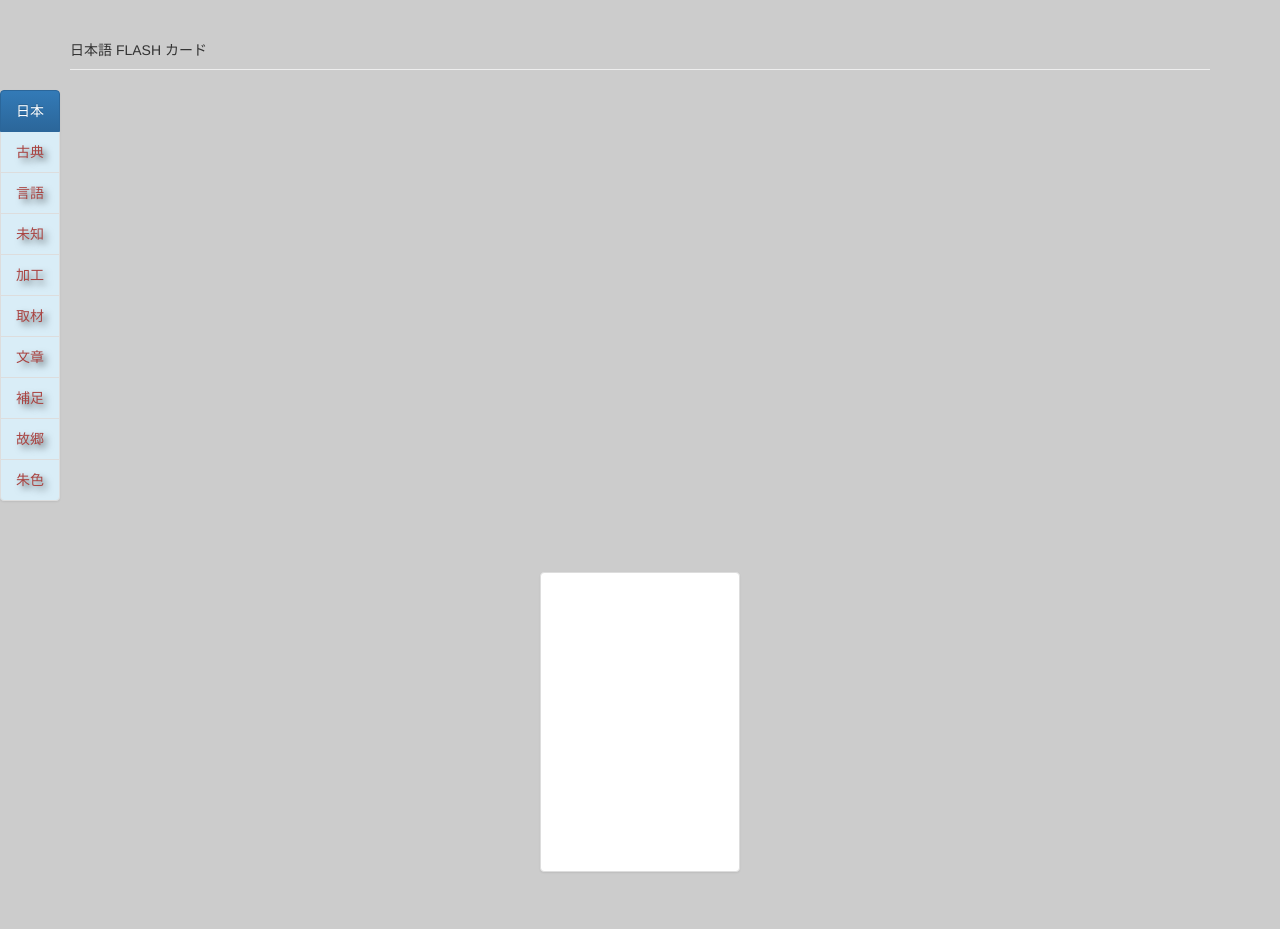
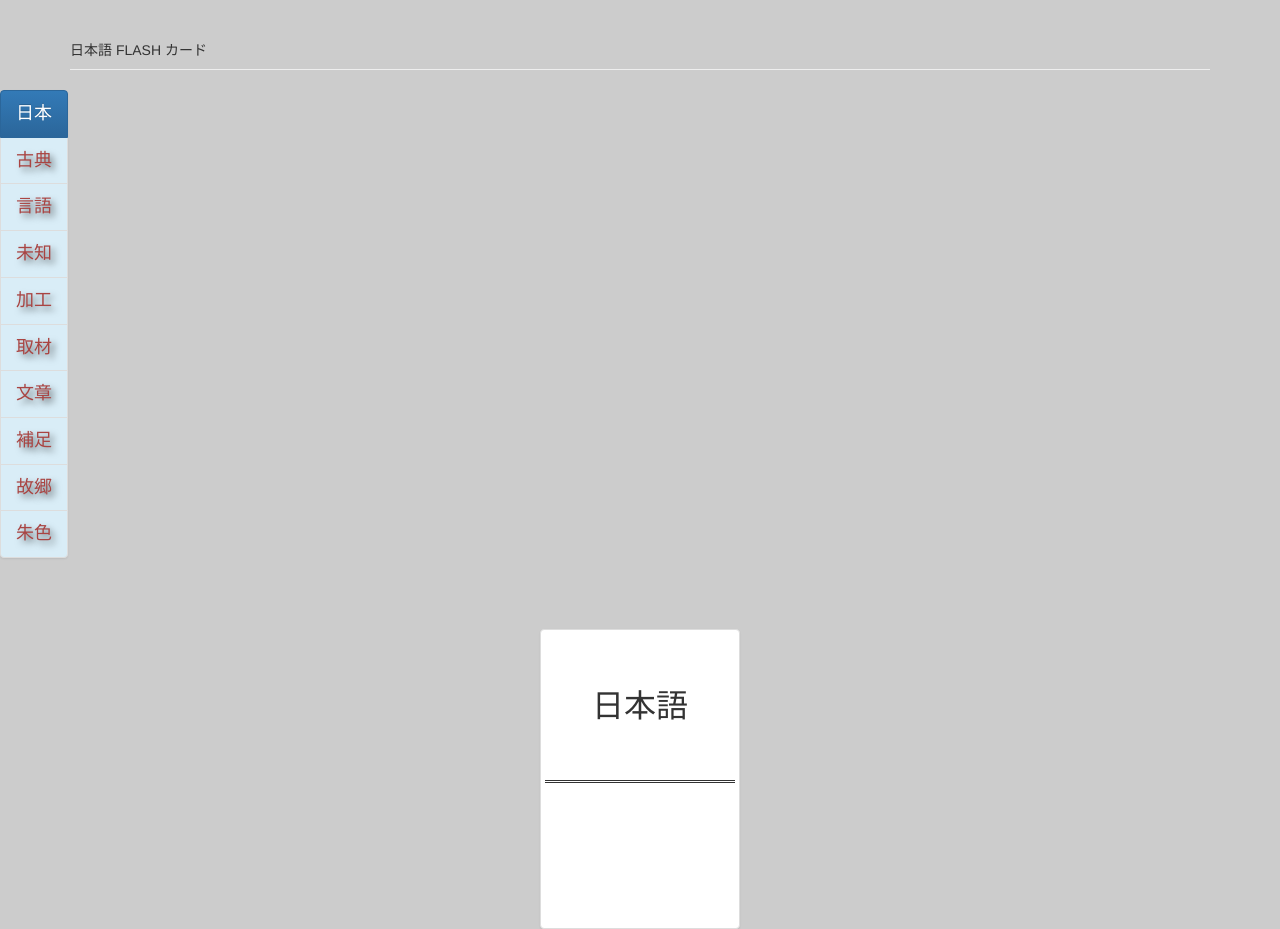
Before and after one commit to lqp2792/FlashCard, a website: page index.html in a window 1280 px wide. Before the commit the page ends 872 px from the top, so only its background shows below. Drawn offline with nearby package versions, Linux system fonts and the light colour scheme; some packages are replaced by stand-ins of ours.

Commit message:
Creating Mock Page

```diff
--- a/index.html
+++ b/index.html
@@ -35,16 +35,25 @@
                 <div class="col-sm-12">
 
                 </div>
-                <div class="col-sm-12 center-block">
+                <div class="col-sm-4" role="meaning">
+
+                </div>
+                <div class="col-sm-4 center-block" role="flash card">
                     <div class="card center-block">
                         <div flip style="width: 100%; height: 100%">
                             <div class="thumbnail" ng-click="showBackPanel()">
-                                <div class="caption">
+                                <div class="word">
+                                    {{ word.kanji }}
                                 </div>
                             </div>
-                            <div class="thumbnail" style="background-color: #67b168" ng-click="showFrontPanel()"></div>
+                            <div class="thumbnail" style="background-color: #67b168" ng-click="showFrontPanel()">
+                                {{ word.hiragana }}
+                            </div>
                         </div>
                     </div>
+                </div>
+                <div class="col-sm-4" role="example">
+
                 </div>
             </div>
         </div>
--- a/resources/css/style.css
+++ b/resources/css/style.css
@@ -12,6 +12,8 @@ body {
     width                       : 100%;
     height                      : 100%;
     cursor                      : pointer;
+    font-size                   : large;
+    font-family                 : 'ＭＳ Ｐゴシック', 'MS PGothic', 'メイリオ', Meiryo, sans-serif;
     -webkit-backface-visibility : hidden;
     -moz-backface-visibility    : hidden;
     -webkit-transition          : -webkit-transform .7s;
@@ -19,6 +21,18 @@ body {
     -webkit-transform           : perspective(800px) rotateY(0deg);
     -moz-transform              : perspective(800px) rotateY(0deg);
 }
+.front .word {
+    font-size: xx-large;
+    text-align: center;
+    padding-top: 50px;
+    padding-bottom: 50px;
+    border-bottom: double;
+}
+
+.back {
+
+}
+
 .flip-hide-back-panel {
     -webkit-transform : perspective(800px) rotateY(180deg);
     -moz-transform    : perspective(800px) rotateY(180deg);
@@ -30,6 +44,8 @@ body {
 
 .list-group-item {
     cursor           : pointer;
+    font-size        : large;
+    font-family      : 'ＭＳ Ｐゴシック', 'MS PGothic', 'メイリオ', Meiryo, sans-serif;
     background-color : #d9edf7;
     color            : #a94442;
     text-shadow      : 4px 4px 6px rgba(0, 0, 0, 0.5);
--- a/resources/js/script.js
+++ b/resources/js/script.js
@@ -11,8 +11,8 @@ cardApp.directive ("flip", function () {
         scope   : true,
         link    : function (scope, element) {
             var $panels = element.css ({ position: 'relative'}).children ().addClass ("flip-panel");
-            var frontPanel = $panels.eq (0);
-            var backPanel = $panels.eq (1);
+            var frontPanel = $panels.eq (0).addClass("front");
+            var backPanel = $panels.eq (1).addClass("back");
 
             scope.showFrontPanel = function () {
                 frontPanel.removeClass ("flip-hide-front-panel");
@@ -28,3 +28,11 @@ cardApp.directive ("flip", function () {
         }
     }
 });
+
+cardApp.controller ('mainController', function ($scope) {
+    $scope.word = {
+        kanji   : '日本語',
+        hiragana: 'にほんご',
+        imi     : ['日本の国語。万葉仮名で書かれた古代日本語からの文献をもつ。敬語、男女の言葉の違いの発達などの複雑な面に比して、音体系の変化は比較的少なく保守的である。アルタイ諸語との同系説、南方の諸言語との同系説があるが、結論は得られていない。']
+    }
+});
```
